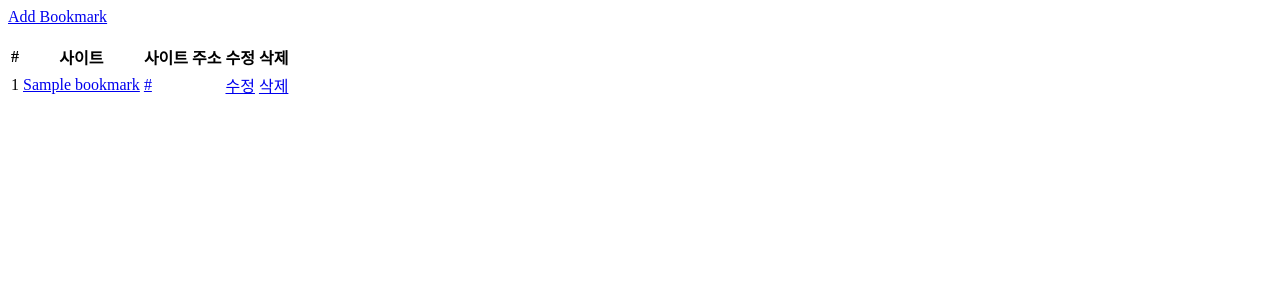
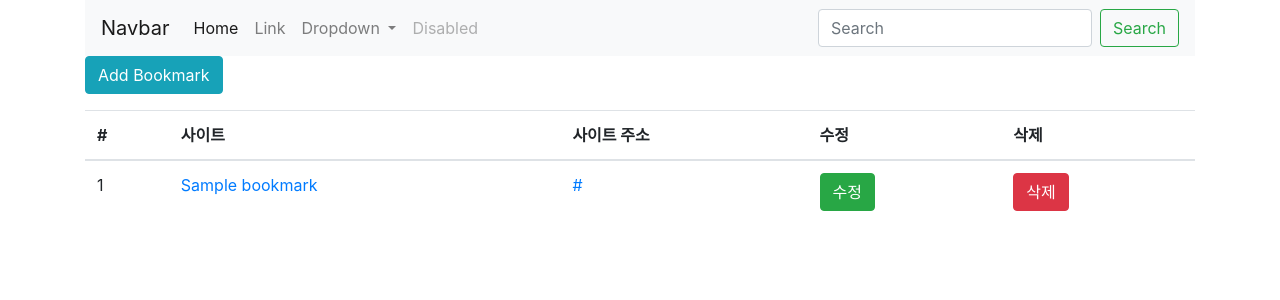
Before and after one commit to davidri37/bookmark, a Django app: template bookmark/templates/bookmark/bookmark_list.html in a window 1280 px wide. Shown: the top 300 px of the page. Run offline with Django 3.2, Linux system fonts and the light colour scheme; the template is opened without the code that fills it: most values are stand-ins (such as "Sample title", 1, 10 or a date in 2020); some libraries are stand-ins or nearby versions.

Commit message:
파이썬애니웨어에 배포하기 전

```diff
--- a/bookmark/templates/bookmark/bookmark_list.html
+++ b/bookmark/templates/bookmark/bookmark_list.html
@@ -1,10 +1,7 @@
-<!DOCTYPE html>
-<html lang="en">
-<head>
-    <meta charset="UTF-8">
-    <title>북마크</title>
-</head>
-<body>
+{% extends 'Base.html' %}
+{% block title %}북마크{% endblock %}
+
+{% block content %}
 <div class="btn-group">
     <a href="add" class="btn btn-info">Add Bookmark</a>
 </div>
@@ -29,8 +26,35 @@
         <td><a href="update/{{ bookmark.id }}" class="btn btn-success">수정</a></td>
         <td><a href="delete/{{ bookmark.id }}" class="btn btn-danger">삭제</a></td>
     </tr>
+    {% endfor %}
     </tbody>
 </table>
+{% if is_paginated %}
+<ul class="pagination justify-content-center pagination-sm">
+    {% if page_obj.has_previous %}
+    <li class="page-item">
+        <a class="page-link" href="{% url 'list' %}?page={{ page_obj.previous_page_number }}" tabindex="-1">Previous</a>
+    </li>
+    {% else %}
+    <li class="page-item disabled">
+        <a class="page-link" href="#" tabindex="-1">Previous</a>
+    </li>
+    {% endif %}
+    {% for object in page_obj.paginator.page_range %}
+    <li class="page-item {% if page_obj.number == forloop.counter %}disabled{% endif %}">
+        <a class="page-link" href="{{ request.path }}?page={{ forloop.counter }}">{{ forloop.counter }}</a>
+    </li>
     {% endfor %}
-</body>
-</html>
+    {% if page_obj.has_next %}
+    <li class="page-item">
+        <a class="page-link" href="{% url 'list' %}?page={{ page_obj.next_page_number }}">Next</a>
+    </li>
+    {% else %}
+    <li class="page-item disabled">
+        <a class="page-link" href="#">Next</a>
+    </li>
+    {% endif %}
+</ul>
+{% endif %}
+</div>
+{% endblock %}
--- a/bookmark/views.py
+++ b/bookmark/views.py
@@ -6,6 +6,7 @@ from .models import Bookmark
 # Create your views here.
 class BookmarkListView(ListView):
     model = Bookmark
+    paginate_by = 3
 
 
 class BookmarkCreateView(CreateView):
--- a/config/settings.py
+++ b/config/settings.py
@@ -23,9 +23,9 @@ BASE_DIR = os.path.dirname(os.path.dirname(os.path.abspath(__file__)))
 SECRET_KEY = '^hbqge=+fr%yv(*bc$z0)ya+jgz4w3yk%33#t^b*3ce!nk*s4v'
 
 # SECURITY WARNING: don't run with debug turned on in production!
-DEBUG = True
+DEBUG = False
 
-ALLOWED_HOSTS = []
+ALLOWED_HOSTS = ['*']
 
 
 # Application definition
@@ -55,7 +55,7 @@ ROOT_URLCONF = 'config.urls'
 TEMPLATES = [
     {
         'BACKEND': 'django.template.backends.django.DjangoTemplates',
-        'DIRS': [],
+        'DIRS': [os.path.join(BASE_DIR, 'templates')],
         'APP_DIRS': True,
         'OPTIONS': {
             'context_processors': [
--- /dev/null
+++ b/templates/Base.html
@@ -0,0 +1,61 @@
+<!DOCTYPE html>
+<html lang="en">
+<head>
+    <meta charset="UTF-8">
+    <title>{% block title %}{% endblock %}}</title>
+    <link rel="stylesheet" href="https://stackpath.bootstrapcdn.com/bootstrap/4.3.1/css/bootstrap.min.css"
+          integrity="sha384-ggOyR0iXCbMQv3Xipma34MD+dH/1fQ784/j6cY/iJTQUOhcWr7x9JvoRxT2MZw1T" crossorigin="anonymous">
+    <script src="https://code.jquery.com/jquery-3.3.1.slim.min.js"
+            integrity="sha384-q8i/X+965DzO0rT7abK41JStQIAqVgRVzpbzo5smXKp4YfRvH+8abtTE1Pi6jizo"
+            crossorigin="anonymous"></script>
+    <script src="https://cdnjs.cloudflare.com/ajax/libs/popper.js/1.14.7/umd/popper.min.js"
+            integrity="sha384-UO2eT0CpHqdSJQ6hJty5KVphtPhzWj9WO1clHTMGa3JDZwrnQq4sF86dIHNDz0W1"
+            crossorigin="anonymous"></script>
+    <script src="https://stackpath.bootstrapcdn.com/bootstrap/4.3.1/js/bootstrap.min.js"
+            integrity="sha384-JjSmVgyd0p3pXB1rRibZUAYoIIy6OrQ6VrjIEaFf/nJGzIxFDsf4x0xIM+B07jRM"
+            crossorigin="anonymous"></script>
+</head>
+<body>
+<div class="container">
+    <nav class="navbar navbar-expand-lg navbar-light bg-light">
+        <a class="navbar-brand" href="#">Navbar</a>
+        <button class="navbar-toggler" type="button" data-toggle="collapse" data-target="#navbarSupportedContent"
+                aria-controls="navbarSupportedContent" aria-expanded="false" aria-label="Toggle navigation">
+            <span class="navbar-toggler-icon"></span>
+        </button>
+
+        <div class="collapse navbar-collapse" id="navbarSupportedContent">
+            <ul class="navbar-nav mr-auto">
+                <li class="nav-item active">
+                    <a class="nav-link" href="#">Home <span class="sr-only">(current)</span></a>
+                </li>
+                <li class="nav-item">
+                    <a class="nav-link" href="#">Link</a>
+                </li>
+                <li class="nav-item dropdown">
+                    <a class="nav-link dropdown-toggle" href="#" id="navbarDropdown" role="button"
+                       data-toggle="dropdown" aria-haspopup="true" aria-expanded="false">
+                        Dropdown
+                    </a>
+                    <div class="dropdown-menu" aria-labelledby="navbarDropdown">
+                        <a class="dropdown-item" href="#">Action</a>
+                        <a class="dropdown-item" href="#">Another action</a>
+                        <div class="dropdown-divider"></div>
+                        <a class="dropdown-item" href="#">Something else here</a>
+                    </div>
+                </li>
+                <li class="nav-item">
+                    <a class="nav-link disabled" href="#" tabindex="-1" aria-disabled="true">Disabled</a>
+                </li>
+            </ul>
+            <form class="form-inline my-2 my-lg-0">
+                <input class="form-control mr-sm-2" type="search" placeholder="Search" aria-label="Search">
+                <button class="btn btn-outline-success my-2 my-sm-0" type="submit">Search</button>
+            </form>
+        </div>
+    </nav>
+    {% block content %}
+    {% endblock %}
+</div>
+</body>
+</html>
```
Also changed, not shown: bookmark/templates/bookmark/bookmark_confirm_delete.html (+5 -9 lines), bookmark/templates/bookmark/bookmark_detail.html (+6 -9 lines), bookmark/templates/bookmark/bookmark_form.html (+5 -7 lines), bookmark/templates/bookmark/bookmark_update.html (+5 -7 lines), db.sqlite3. Lines whose indentation alone changed are shown as unchanged.
